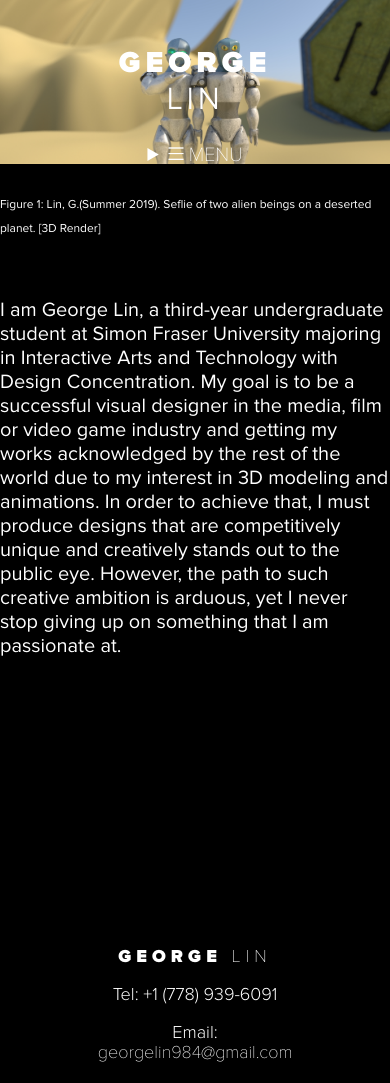
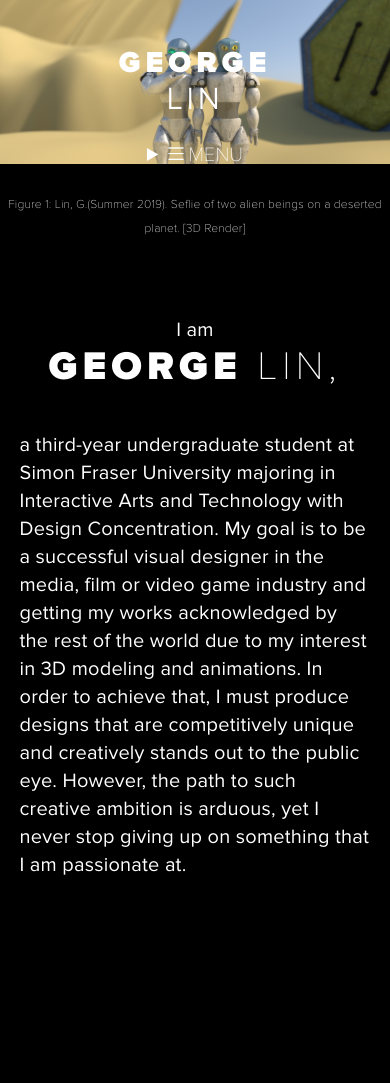
Before and after one commit to geozwing/George-Lin-Portfolio, a plain HTML site: page bio.html in a window 390 px wide. Shown: the top 1083 px of the page. Drawn offline with nearby package versions, Linux system fonts and the light colour scheme.

Commit message:
Updated responsiveness in Project 1 and 2

```diff
--- a/bio.html
+++ b/bio.html
@@ -64,24 +64,28 @@
   <div class="bio">
     <div class="full-banner" data-aos="fade" data-aos-duration="2000">
       <!-- <div class="pic"> -->
-      <div class="color-overlay"></div>
+      <!-- <div class="color-overlay"></div> -->
         <img src="img/ss2.jpg" alt="Bio image" style="width:100%">
+
+        <div class ="cite">
         <p><small>Figure 1: Lin, G.(Summer 2019). Seflie of two alien beings on a deserted planet. [3D Render]</small></p>
+      </div>
       <!-- </div> -->
     </div>
 
-    <div class="content" data-aos="fade-up">
+    <div class="logo" data-aos="fade">
+        <div class="regular-text" data-aos="fade">I am</div> <div data-aos="fade" data-aos-duration="2500"><b>GEORGE</b> LIN, </div>
+    </div>
 
-      <!-- Page Banner -->
-      <!-- <div class="pic">
-      <img src="img/ss2.jpg" alt="Bio image">
-      <small>Figure 1: Lin, G.(Summer 2019). Seflie of two alien beings on a deserted planet. [3D Render]</small>
-    </div> -->
+    <div class="content">
 
-      I am George Lin, a third-year undergraduate student at Simon Fraser University majoring in Interactive Arts and Technology with Design Concentration. My goal is to be a successful visual designer in the media, film or video game industry and
+      <div data-aos="fade-up">
+      a third-year undergraduate student at Simon Fraser University majoring in Interactive Arts and Technology with Design Concentration. My goal is to be a successful visual designer in the media, film or video game industry and
       getting my works acknowledged by the rest of the world due to my interest in 3D modeling and animations. In order to achieve that, I must produce designs that are competitively unique and creatively stands out to the public eye. However, the
       path
       to such creative ambition is arduous, yet I never stop giving up on something that I am passionate at.
+    </div>
+
     </div>
   </div>
 
--- a/css/main.css
+++ b/css/main.css
@@ -38,6 +38,7 @@ a:hover {
 }
 
 body {
+  letter-spacing: 0.01em;
   font-family: 'Nova Regular';
   /* padding: 2rem; */
   color: white;
@@ -130,6 +131,22 @@ section h2 {
 
 .logo h2:hover {
   opacity: 0.5;
+}
+
+.bio .logo {
+  font-family: 'Nova Thin';
+  padding-top: 20px;
+  padding-bottom: 40px;
+}
+
+.logo small {
+  font-size: 20px;
+}
+
+.logo .regular-text{
+  font-size: 20px;
+  letter-spacing: 0.01em;
+    font-family: 'Nova regular';
 }
 
 /* Mobile collapsible menu */
@@ -241,10 +258,15 @@ details>summary::-webkit-details-marker {
     margin-left: 20%;
     margin-right: 20%;
     padding-bottom: 8em;
+    line-height: 1.4em;
   }
 
   .title {
     font-size: 60px;
+  }
+
+  .bio .logo {
+    font-size: 120px;
   }
 
   .contact .textbox {
@@ -262,10 +284,15 @@ details>summary::-webkit-details-marker {
     margin-left: 10%;
     margin-right: 10%;
     padding-bottom: 8em;
+    line-height: 1.4em;
   }
 
   .title {
-    font-size: 40px;
+    font-size: 30px;
+  }
+
+  .bio .logo {
+    font-size: 60px;
   }
 
   .contact .textbox {
@@ -297,13 +324,18 @@ details>summary::-webkit-details-marker {
   }
 
   .title {
-    font-size: 30px;
+    font-size: 20px;
+  }
+
+  .bio .logo {
+    font-size: 40px;
   }
 
   .content {
-    margin-left: 0%;
-    margin-right: 0%;
+    margin-left: 5%;
+    margin-right: 5%;
     padding-bottom: 8em;
+    line-height: 1.4em;
   }
 
   .contact .textbox {
@@ -711,6 +743,10 @@ div.desc {
   padding-bottom: 3em;
 }
 
+.cite{
+  text-align: center;
+}
+
 .pic img {
   width: 100%;
   display: block;
@@ -718,7 +754,7 @@ div.desc {
   margin-right: auto;
 }
 
-.pic small {
+small {
   font-family: 'Nova Thin';
 }
 
```
Also changed, not shown: project1.html (+5 -8 lines), project2.html (+14 -11 lines).
